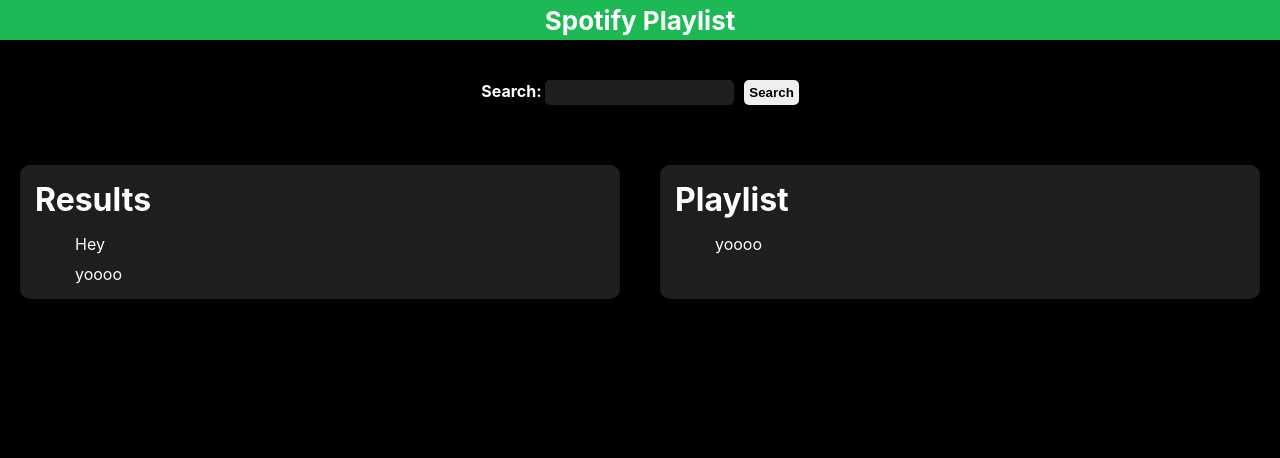
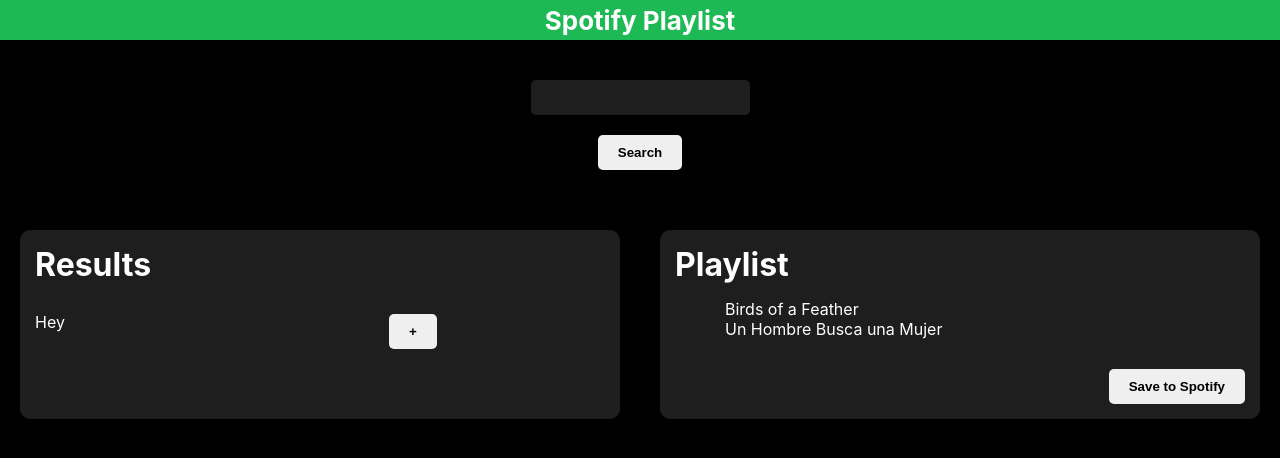
Before and after one commit to bernardolr/Jamming, a React (Create React App) app: page / in a window 1280 px wide. Shown: the top 458 px of the page. Built offline with nearby package versions, Linux system fonts and the light colour scheme.

Commit message:
Added a save to spotify button and the + button for tracks

```diff
--- a/src/App.css
+++ b/src/App.css
@@ -32,10 +32,10 @@
 
 .Search-Button {
   justify-content: center;
-  padding: 5px;
+  padding: 10px 20px 10px 20px;
+  margin-top: 20px;
   text-align: center;
   align-items: center;
-  margin-left: 10px;
   border-radius: 5px;
   border-color: white;
   cursor: pointer;
@@ -51,7 +51,7 @@
   border-style: hidden;
   color: white;
   font-weight: bold;
-  padding: 5px;
+  padding: 10px 20px 10px 20px;
   background-color: #1e1e1eff;
 }
 
@@ -98,10 +98,12 @@
 
 }
 
-.Playlist {
-  margin-left: 10px;
+#Save-To-Spotify {
+  text-align: right;
+  align-items: right;
+  justify-content: right;
+  margin: 0px 10px 10px 0px;
 }
-
 
 ul {
   list-style-type: none;
@@ -109,8 +111,25 @@
 }
 
 li {
-  margin: 10px 0px 10px 0px;
+  margin-left: 10px;
+  list-style-type: none;
+  display: flex;
 
+}
+
+#Track {
+  width: 60%;
+  display: flex;
+  text-align: center;
+  align-items: center;
+}
+
+#Add-Button {
+  display: flex;
+  width: 40%;
+  align-items: center;
+  padding: 20px;
+  background-color: red;
 }
 
 @media screen and (max-width: 600px) {
--- /dev/null
+++ b/src/Button.js
@@ -0,0 +1,25 @@
+import React, { useState } from 'react';
+import './App.css';
+
+function Button({text, onClick}) {
+    const [onHover, setOnHover] = useState(false);
+
+    const handleMouseEnter = () => {
+        setOnHover(true);
+    };
+
+    const handleMouseLeave = () => {
+        setOnHover(false);
+    }
+
+    return (
+        <div>
+                <button className={`Search-Button ${onHover ? 'hovered' : ''}`} type='submit' onMouseEnter={handleMouseEnter} onMouseLeave={handleMouseLeave} onClick={onClick}>{text}</button>
+
+        </div>
+
+    );
+
+}
+
+export default Button;
--- a/src/Playlist.js
+++ b/src/Playlist.js
@@ -1,15 +1,23 @@
 import React, { useState } from 'react';
 import './App.css';
+import Button from './Button';
+import TrackList from './Tracklist';
 
 function Playlist() {
+    const [buttonText, setButtonText] = useState('Save to Spotify');
+
+    const handleChangeText = () => {
+        setButtonText('Text Changed!');
+      };
+
     return (
         <div >
                 <h1 className='Card-Header'>Playlist</h1>
-                <ul className='List'>
-                    <li></li>
-                    <li>yoooo</li>
-                </ul>
+                <TrackList/>
 
+                <div id='Save-To-Spotify'>
+                    <Button text={buttonText}/>
+                </div>
         </div>
 
     );
--- a/src/SearchBar.js
+++ b/src/SearchBar.js
@@ -1,23 +1,19 @@
 import React, { useState } from 'react';
 import './App.css';
+import Button from './Button';
 
 function SearchBar() {
-    const [onHover, setOnHover] = useState(false);
+    const [buttonText, setButtonText] = useState('Search');
 
-    const handleMouseEnter = () => {
-        setOnHover(true);
-    };
-
-    const handleMouseLeave = () => {
-        setOnHover(false);
-    }
+    const handleChangeText = () => {
+        setButtonText('Text Changed!');
+      };
 
     return (
         <div>
             <form>
-                <label> Search: </label>
                 <input type="search" id="searchInput"></input>
-                <button className={`Search-Button ${onHover ? 'hovered' : ''}`} type='submit' onMouseEnter={handleMouseEnter} onMouseLeave={handleMouseLeave}>Search</button>
+                <Button text={buttonText}/>
             </form>
 
         </div>
--- a/src/SearchResults.js
+++ b/src/SearchResults.js
@@ -1,14 +1,20 @@
 import React, { useState } from 'react';
 import './App.css';
+import Track from './Track';
 
 function SearchResults() {
+    const [trackText, setTrackText] = useState('Hey');
+
+    const handleChangeText = () => {
+        setTrackText('Text Changed!');
+      };
+
     return (
         <div >
             <h1 className='Card-Header'>Results</h1>
-                <ul className='List'>
-                    <li>Hey</li>
-                    <li>yoooo</li>
-                </ul>
+            <Track text={trackText}/>
+
+
 
         </div>
 
--- /dev/null
+++ b/src/Track.js
@@ -0,0 +1,16 @@
+import React, { useState } from 'react';
+import './App.css';
+import Button from './Button';
+
+function Track({text}) {
+    return (
+        <div className='Row'>
+            <li id='Track'>{text}</li>
+            <Button id='Add-Button' text={'+'}/>
+        </div>
+
+    );
+
+}
+
+export default Track;
--- /dev/null
+++ b/src/Tracklist.js
@@ -0,0 +1,19 @@
+import React, { useState } from 'react';
+import './App.css';
+
+function TrackList() {
+    return (
+        <div >
+                <ul>
+                    <li>Birds of a Feather</li>
+                    <li>Un Hombre Busca una Mujer</li>
+
+                </ul>
+
+        </div>
+
+    );
+
+}
+
+export default TrackList;
```
